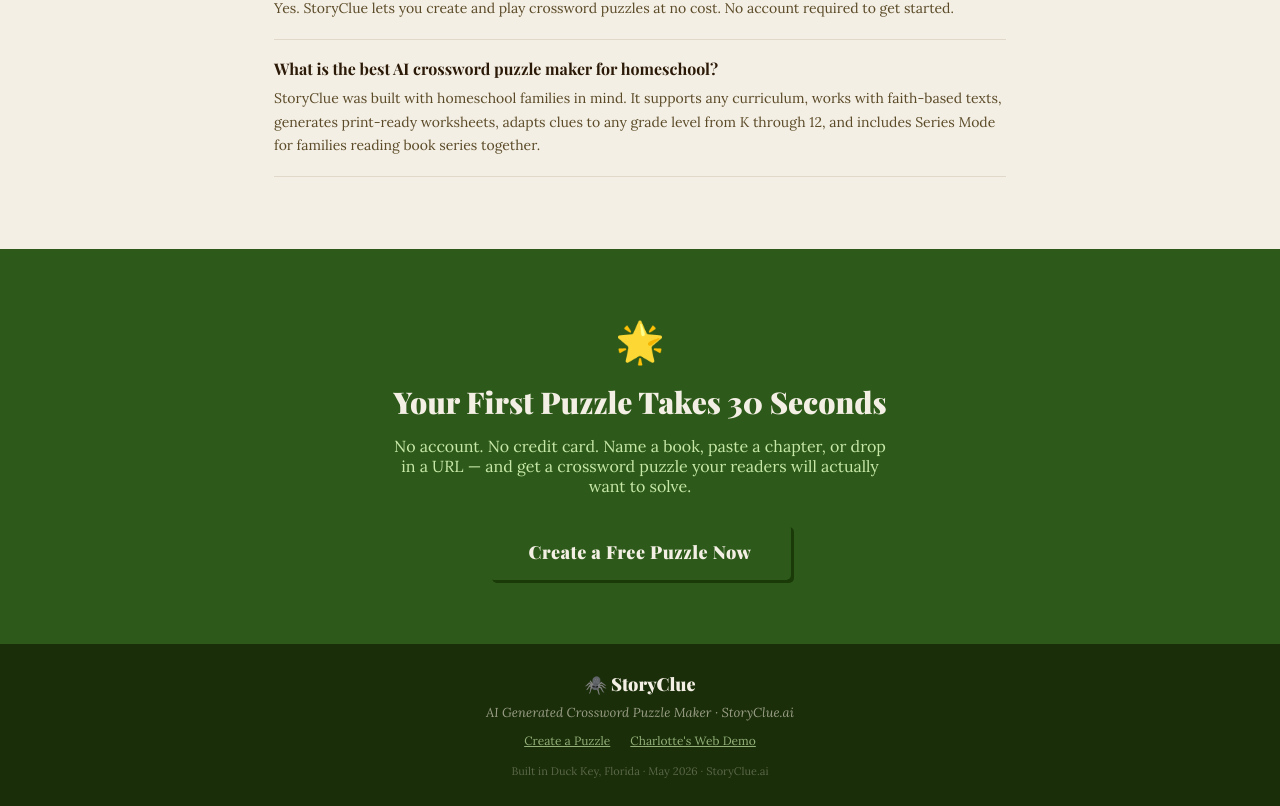
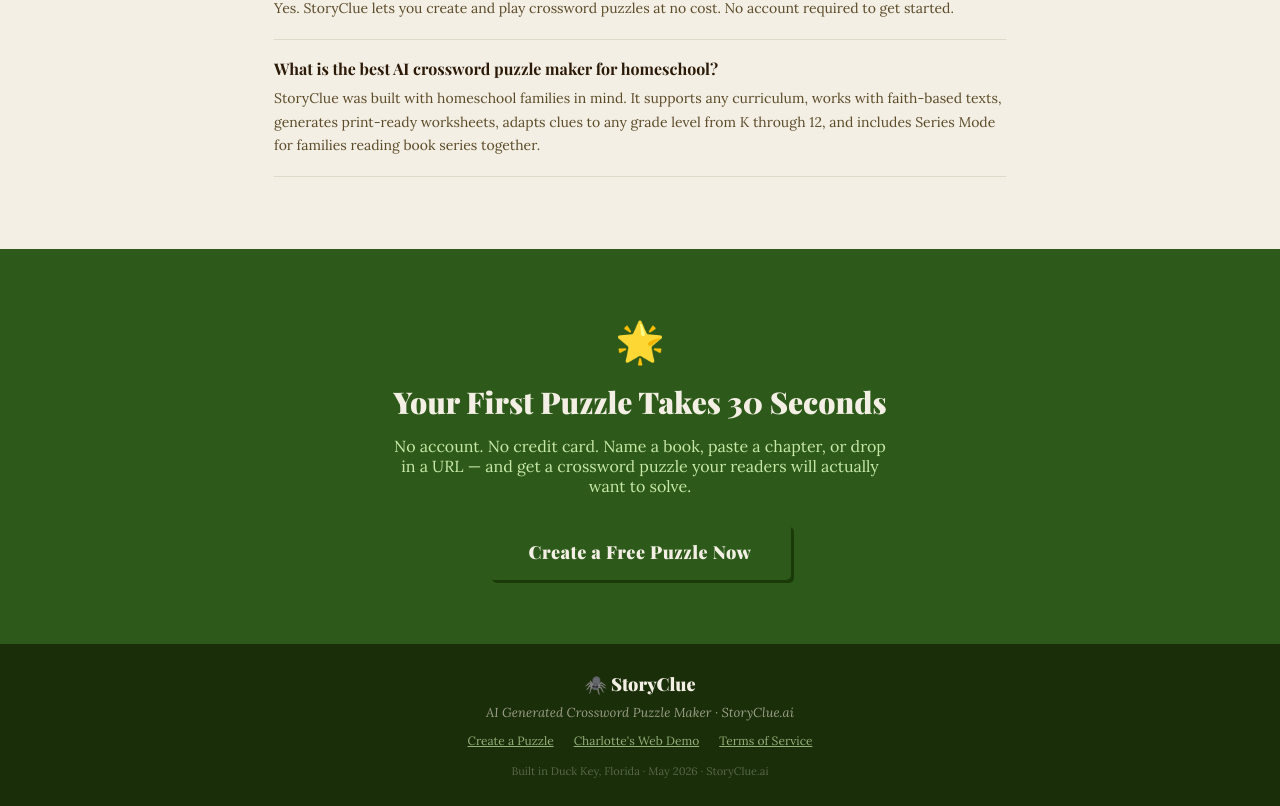
Before and after one commit to staugustineccim/storyclue, a React (Vite) app: page / in a window 1280 px wide. Shown: the part 5642-6448 px from the top of the page. Built offline with nearby package versions, Linux system fonts and the light colour scheme; no server answers.

Commit message:
Add Terms of Service link to landing page footer
Co-Authored-By: Claude Sonnet 4.6 <noreply@anthropic.com>

```diff
--- a/src/components/LandingPage.jsx
+++ b/src/components/LandingPage.jsx
@@ -367,6 +367,11 @@ export default function LandingPage() {
               {label}
             </button>
           ))}
+          <button
+            onClick={() => navigate("/terms")}
+            style={{ background:"none", border:"none", color:"rgba(200,232,168,.7)", fontFamily:"Lora,serif", fontSize:"12px", cursor:"pointer", textDecoration:"underline" }}>
+            Terms of Service
+          </button>
         </div>
         <div style={{ fontFamily:"Lora,serif", fontSize:"11px", color:"rgba(240,234,216,.3)", marginTop:"16px" }}>
           Built in Duck Key, Florida · May 2026 · StoryClue.ai
```
